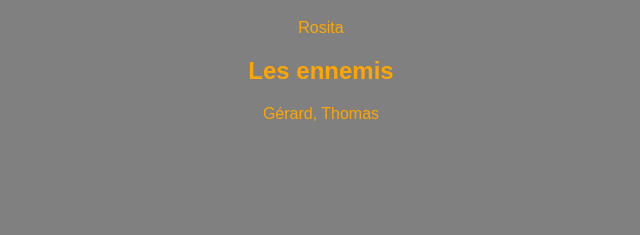
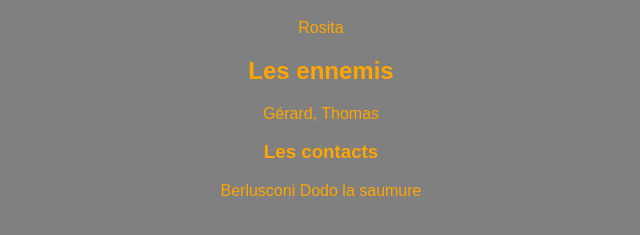
Before and after one commit to laurentFreundGmail/17WF3bis, a plain HTML site: page index.html in a window 1280 px wide. Shown: the part 87-322 px from the top of the page, without its empty margins (319-959 px from the left). Drawn offline with Linux system fonts and the light colour scheme.

Commit message:
ajout des contacts

```diff
--- a/index.html
+++ b/index.html
@@ -11,5 +11,9 @@
 	Rosita
 	<h2>Les ennemis</h2>
 	Gérard, Thomas
+
+	<h3>Les contacts</h3>
+	Berlusconi
+	Dodo la saumure
 </body>
 </html>
```
